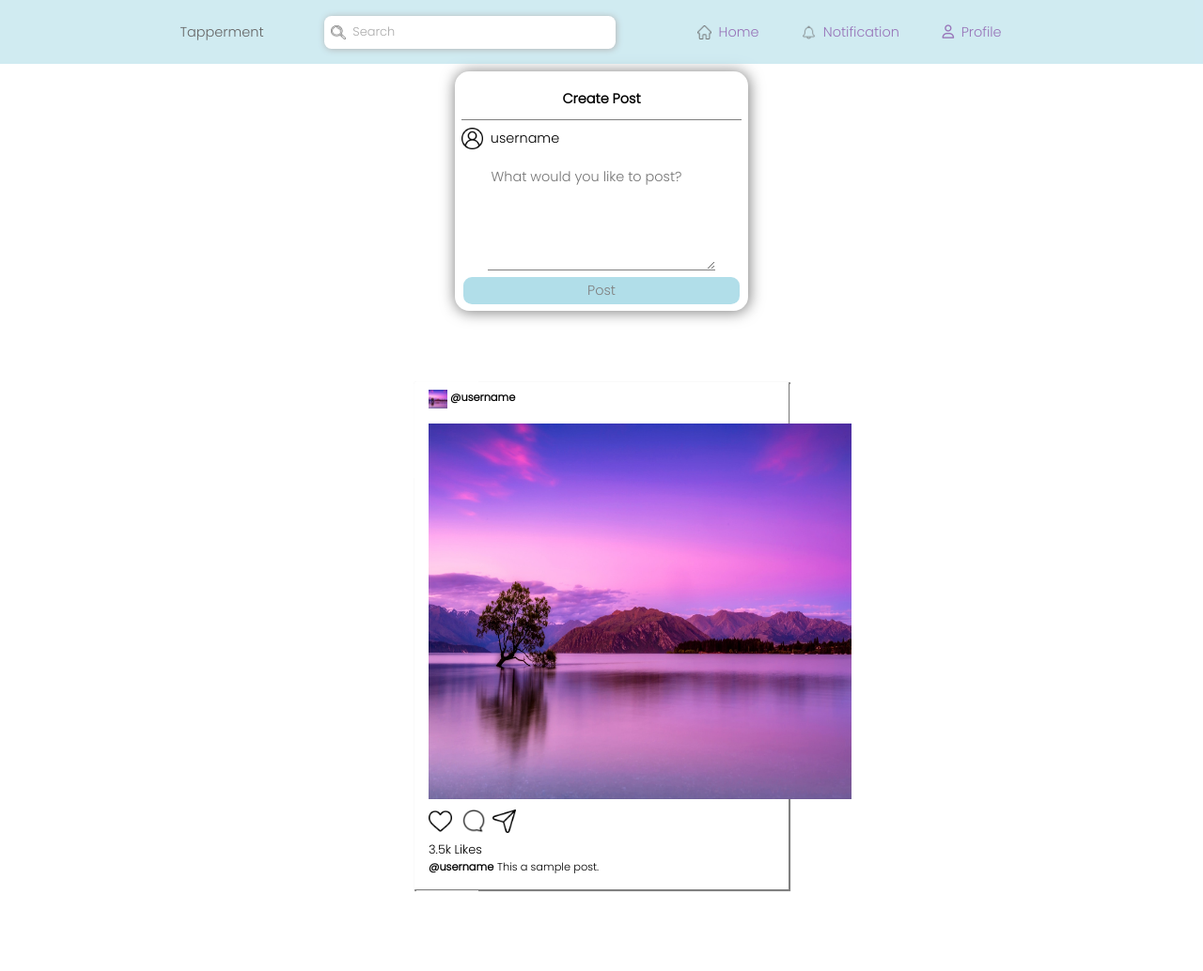
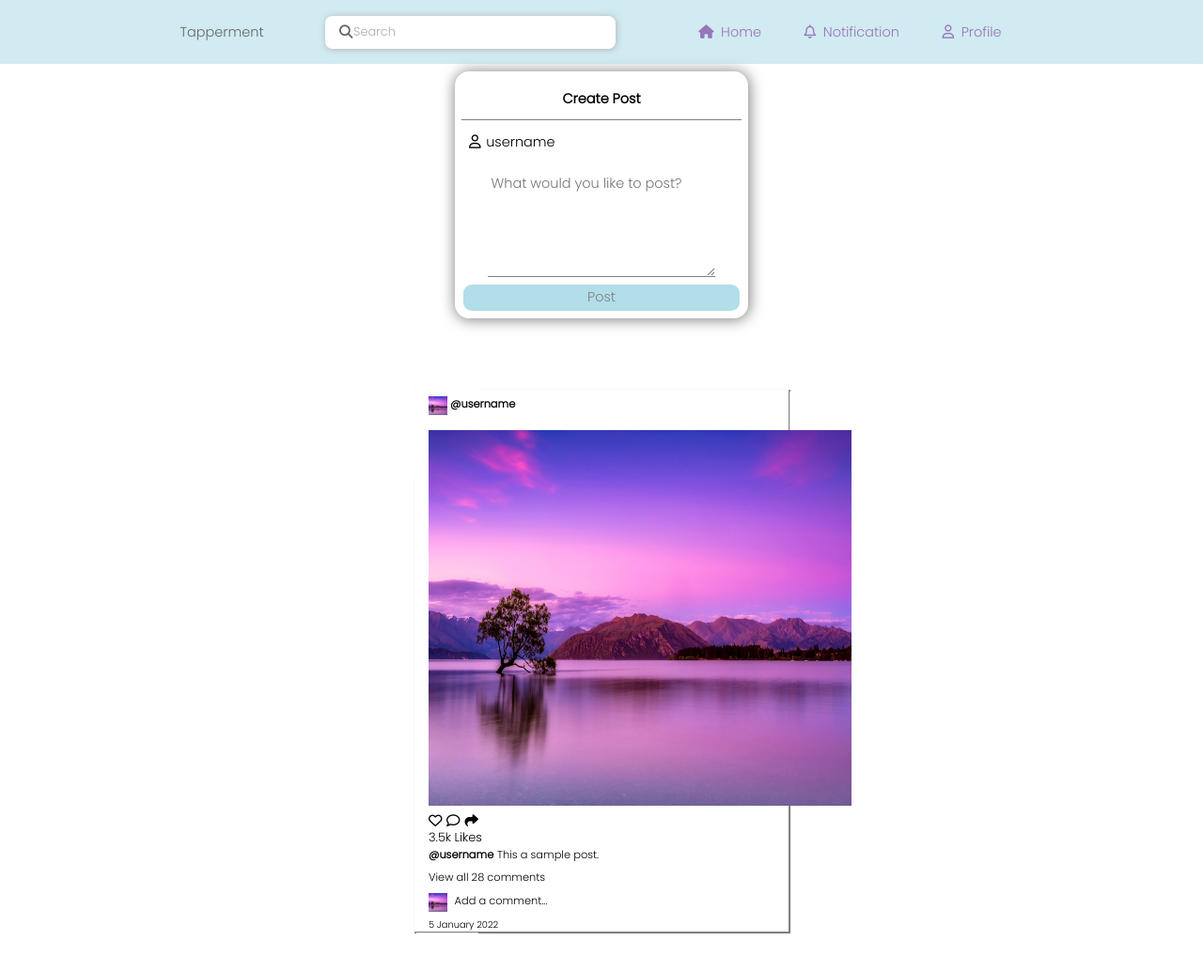
Before and after one commit to Dharanish-PM/Social_mEdia, a plain HTML site: page home.html in a window 1280 px wide. Shown: the whole page at 94% size. Drawn offline with Linux system fonts and the light colour scheme.

Commit message:
Updated post pane

```diff
--- a/hmstyle.css
+++ b/hmstyle.css
@@ -48,11 +48,12 @@ input{
 }
 .search-icon{
     position: absolute;
-    left:0.5rem;
+    left:0.01rem;
 }
 .icon{
     height: 1rem;
     width: 1rem;
+    margin: 1rem 0.2rem 1rem 1rem;
 }
 
 .items ul{
@@ -154,6 +155,8 @@ border-bottom: 0.1rem solid rgba(0, 0, 0, 0.5);
 
 .like{
     margin-right: 0.25rem;
+    height: 1rem;
+    width: 1rem;
 }
 
 .share{
@@ -169,7 +172,7 @@ border-bottom: 0.1rem solid rgba(0, 0, 0, 0.5);
 .description {
     font-size: 0.75rem;
     margin-left:1rem;
-    padding-bottom: 1rem;
+    padding-bottom: 0.5rem;
     display: flex;
     flex-direction: row;
 }
@@ -180,6 +183,28 @@ border-bottom: 0.1rem solid rgba(0, 0, 0, 0.5);
     margin-right: 0.25rem;
 }
 
+.comments {
+    margin-left: 1rem;
+    font-size: 0.75rem;
+}
+
+
+.userprofile {
+    margin-right: 0.5rem;
+}
+
+.addComment {
+    display: flex;
+    flex-direction: row;
+    font-size: 0.75rem;
+    margin: 0.5rem 1rem 0.1rem 1rem;
+}
+
+.Timing {
+    font-size: 0.65rem;
+    margin-left : 1rem;
+}
+
 #feed {
     margin: 5rem 29rem;
     box-shadow: 0.05rem 0.05rem 0.05rem 0.05rem grey;
--- a/home.html
+++ b/home.html
@@ -17,18 +17,18 @@
 
             </div>
             <div class="search">
-                <img class="icon search-icon" src="./images/loupe.png" alt="">
+                <i class="fa-solid fa-magnifying-glass icon search-icon"></i>
                 <input type="text" placeholder="Search">
             </div>
             <div class="items">
                 <ul>
                     <li><a href="">
-                        <img class="icon" src="./images/home.png" alt="">
+                        <i class="fa-solid fa-house"></i>
                         <p>Home</p>
                         </a></li>
                     <li><a href="">
-                            <img class="icon" src="./images/notification.png" alt="">
-                            <p>Notification</p>
+                        <i class="fa-regular fa-bell"></i>
+                        <p>Notification</p>
 
                         </a></li>
 
@@ -51,7 +51,7 @@
 
             <h1>Create Post</h1>
             <div class="user-section">
-                <img class="icon" src="./images/user1.png" alt="">
+                <i class="fa-regular fa-user icon"></i>
                 <p>username</p>
             </div>
             <textarea name="" id="" cols="18" rows="5" placeholder="What would you like to post?"></textarea>
@@ -80,15 +80,9 @@
 
         <!--comment, like, share-->
         <div class="post-like">
-            <div class="like">
-                <img class="like" id="like" src="images/like.png" alt="" onclick ="like_post()" height="25" width="25">
-            </div>
-            <div class="comment">
-                <img src="images/comment.png" alt="" height="30" width="30">
-            </div>
-            <div class="share">
-                <img src="images/share.png" alt="" height="25" width="25">
-            </div>
+            <i class="fa-regular fa-heart like" ></i>
+            <i class="fa-regular fa-comment comment"></i>
+            <i class="fa-solid fa-share share"></i>
         </div>
 
         <!--Number of likes-->
@@ -104,6 +98,22 @@
             This a sample post.
         </div>
 
+        <!--Comments-->
+        <div class="comments">
+            View all 28 comments
+        </div>
+
+        <!--Add a comment-->
+        <div class="addComment">
+            <div class="userprofile">
+                <img src="images/profilepic.jpg" alt="" height="20" width="20">
+            </div>
+            Add a comment...
+        </div>
+
+        <div class="Timing">
+            5 January 2022
+        </div>
     </section>
 
 
```
